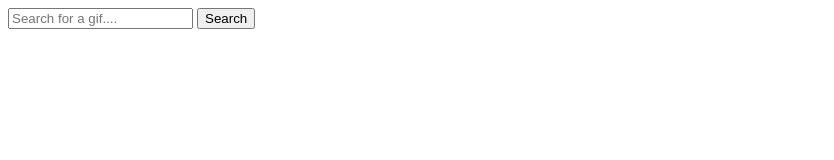
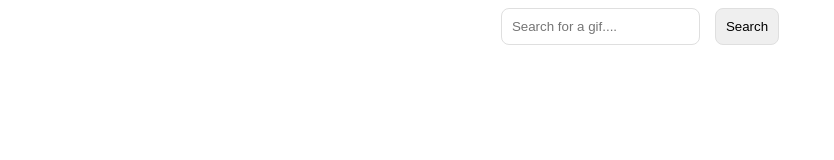
Before and after one commit to alexbarksdale/GiphySearch, a website: page index.html in a window 1280 px wide. Shown: the whole page, without its empty margins (0-834 px from the left). Drawn offline with Linux system fonts and the light colour scheme.

Commit message:
[Add] Cleaned up page

```diff
--- a/app.js
+++ b/app.js
@@ -20,11 +20,12 @@ function search(input) {
                 const title = obj.title;
 
                 resultsHTML += `
-            <img src="${url}"
-            width="${width}"
-            height="${height}
-            alt="${title}">
-            </img>`;
+                <img src="${url}"
+                class="item"
+                width="${width}"
+                height="${height}
+                alt="${title}">
+                </img>`;
             });
 
             resultsElement.innerHTML = resultsHTML;
--- a/index.html
+++ b/index.html
@@ -13,15 +13,13 @@
 <body>
     <div class="container">
         <header>
-            <form id="search-form">
-                <input type="text" id="search-input" placeholder="Search for a gif....">
+            <form id="search-form" class="search-form">
+                <input type="text" id="search-input" class="search-input" placeholder="Search for a gif....">
                 <button type="submit">Search</button>
             </form>
         </header>
 
-        <div id="results" class="results">
-
-        </div>
+        <div id="results" class="results"></div>
     </div>
 
     <script src="app.js"></script>
--- a/style.css
+++ b/style.css
@@ -0,0 +1,33 @@
+.container {
+    width: calc(200px * 4 + 3em);
+    margin: auto;
+}
+
+.results {
+    columns: 4;
+    column-gap: 1em;
+}
+
+.item {
+    margin-bottom: 1em;
+}
+
+.search-input {
+    padding: 10px;
+    border-radius: 8px;
+    border: 1px solid #dfdfdf;
+    margin-right: 15px;
+}
+
+.search-form {
+    display: flex;
+    justify-content: center;
+    margin-bottom: 30px;
+}
+
+.search-form button {
+    padding: 10px;
+    border: 1px solid #dfdfdf;
+    border-radius: 8px;
+    cursor: pointer;
+}
```
